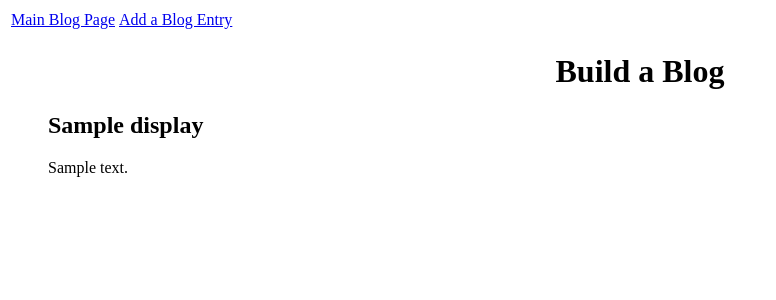
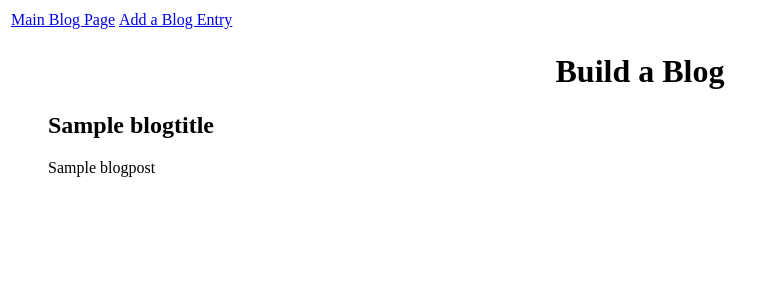
Before and after one commit to 74Jesse19/blogz, a Flask app: template templates/displayblog.html in a window 1280 px wide. Shown: the top 300 px of the page, without its empty margins (0-776 px from the left). Run offline with Flask 2, Linux system fonts and the light colour scheme; the template is opened without the code that fills it: most values are stand-ins (such as "Sample title", 1, 10 or a date in 2020).

Commit message:
working on the two cases its not there yet

```diff
--- a/main.py
+++ b/main.py
@@ -51,11 +51,13 @@ def newpost():
 
             db.session.add(new_title) #adds to database
             db.session.commit()# dont forget this you need it to commit add
-            id = str(new_title.id)
+            id = (new_title.id)
 
-            print("@@@@@@@@@@@@@@@@@@@@@@@@@@@@@@@@@@@@@@@@" + id)
+            blogtitle = request.args.get('blogtitle')
+            blogpost = request.args.get('id.body')
+            print("@@@@@@@@@@@@@@@@@@@@@@@@@@@@@@@@@@@@@@@@" + str(blogtitle)) #this is working in the terminal
 
-            return redirect('/displayblog')
+            return render_template('/displayblog.html',blogtitle=blogtitle, blogpost=blogpost)
 
         else:
             return render_template('newpost.html',blogtitle=blogtitle, blogpost=blogpost, titleError=titleError, bodyError=bodyError)
@@ -66,9 +68,12 @@ def newpost():
 
 @app.route('/displayblog')
 def displayblog():
-    display = request.args.get('id', type=str)
-    #print ('*******************************************' + display)
-    return render_template('displayblog.html', display=display)
+    #blogid = request.args.get('Blog.id')
+    #blogtitle = request.args.get('blogtitle')
+    #blogpost = request.args.get('blogpost')
+    #print('$$$$$$$$$$$$$$$$$$$$$$$$$$$$$$$$$$$$' + str(id))
+    #print ('*******************************************' + str(blogid))
+    return render_template('displayblog.html', blogtitle=blogtitle,  blogpost=blogpost, blogid=blogid)
 
 @app.route('/', methods=['POST','GET'])
 def index():
--- a/templates/blog.html
+++ b/templates/blog.html
@@ -9,7 +9,7 @@
 
 <ul>
 <li>
-<h2>{{word.title}}</h2>
+<a href="/displayblog"><h2>{{word.title}}</h2></a>
 <p>{{word.body}}</p><br>
 
 </li>
--- a/templates/displayblog.html
+++ b/templates/displayblog.html
@@ -8,8 +8,8 @@
 
 <ul>
 <li>
-<h2>{{display.title}}</h2>
-<p>{{display.body}}</p><br>
+<h2>{{blogtitle}}</h2>
+<p>{{blogpost}}</p><br>
 
 </li>
 </ul>
```
